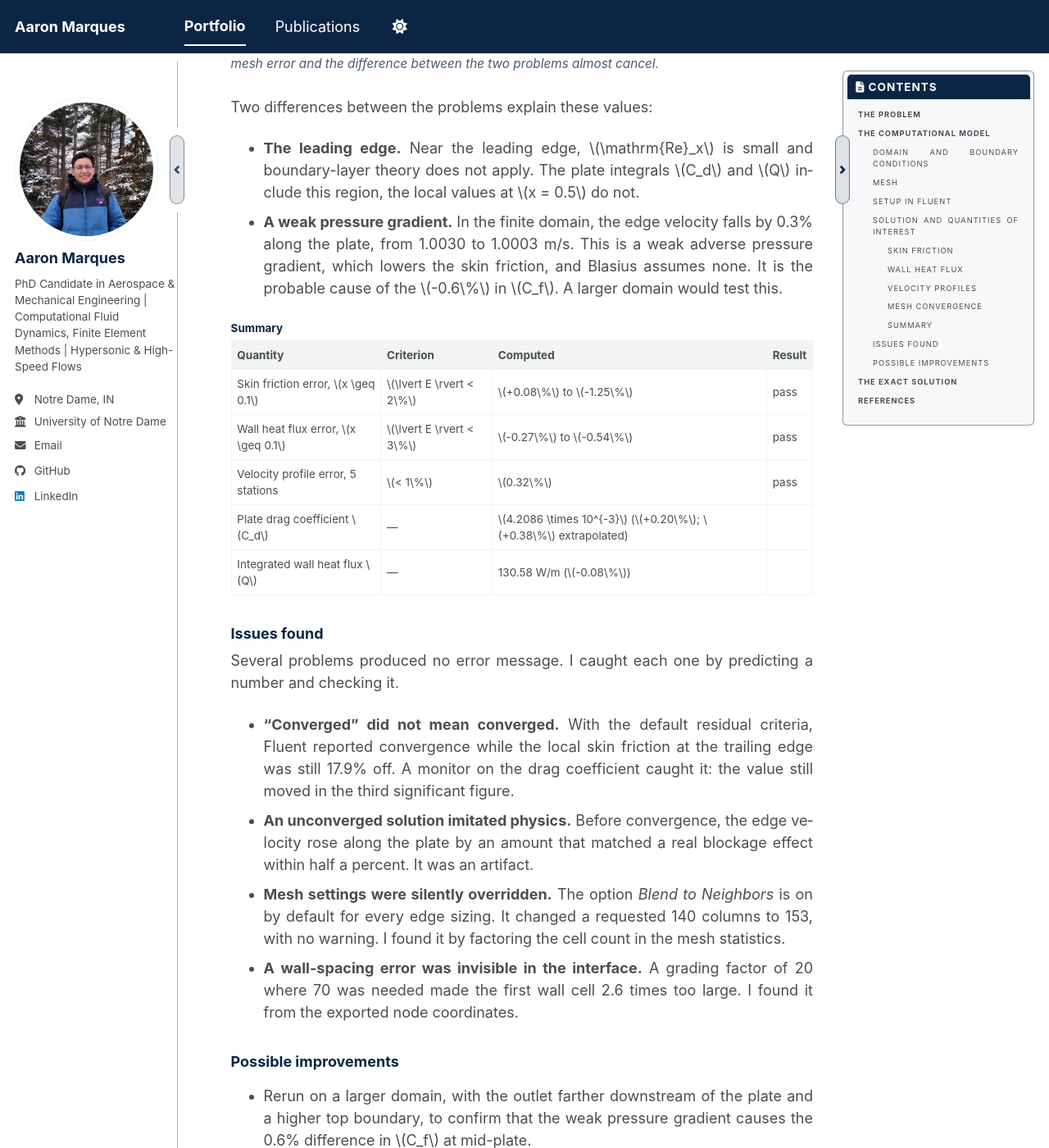
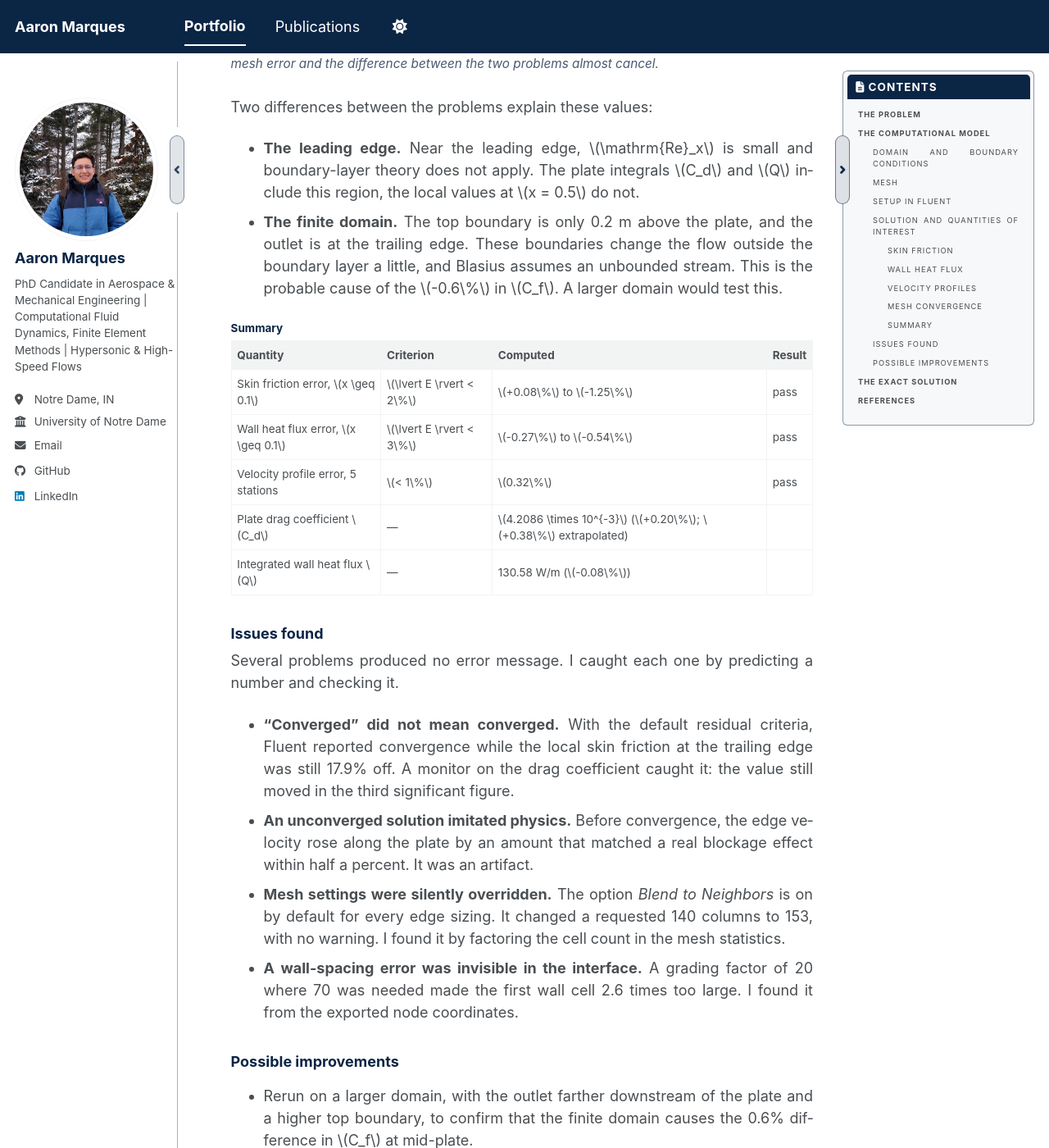
Before and after one commit to aaronmqs/aaronmqs.github.io, a Jekyll site: the page built from _portfolio/fluent-flat-plate.md, in a window 1280 px wide and 1400 px high, scrolled down 8954 px. Shown: the whole window at 82% size. Built offline with Jekyll 4.4.1, drawn with Linux system fonts in a browser that asks for light colours; a style sheet for code colours, icons or effects is not loaded.

Commit message:
Flat plate: finite domain stated as the probable cause of the Cf offset

```diff
--- a/_portfolio/fluent-flat-plate.md
+++ b/_portfolio/fluent-flat-plate.md
@@ -236,10 +236,10 @@ Two differences between the problems explain these values:
 - **The leading edge.** Near the leading edge, $$\mathrm{Re}_x$$ is small and boundary-layer theory
   does not apply. The plate integrals $$C_d$$ and $$Q$$ include this region, the local values at
   $$x = 0.5$$ do not.
-- **A weak pressure gradient.** In the finite domain, the edge velocity falls by 0.3% along the
-  plate, from 1.0030 to 1.0003 m/s. This is a weak adverse pressure gradient, which lowers the
-  skin friction, and Blasius assumes none. It is the probable cause of the $$-0.6\%$$ in $$C_f$$.
-  A larger domain would test this.
+- **The finite domain.** The top boundary is only 0.2 m above the plate, and the outlet is at the
+  trailing edge. These boundaries change the flow outside the boundary layer a little, and Blasius
+  assumes an unbounded stream. This is the probable cause of the $$-0.6\%$$ in $$C_f$$. A larger
+  domain would test this.
 
 #### Summary
 
@@ -272,7 +272,7 @@ checking it.
 ### Possible improvements
 
 - Rerun on a larger domain, with the outlet farther downstream of the plate and a higher top
-  boundary, to confirm that the weak pressure gradient causes the 0.6% difference in $$C_f$$ at
+  boundary, to confirm that the finite domain causes the 0.6% difference in $$C_f$$ at
   mid-plate.
 - Rerun with real air properties at the film temperature (325 K) instead of the air-like values.
 - Extract the velocity profiles on the finer mesh too. A mesh replacement there silently dropped
```
